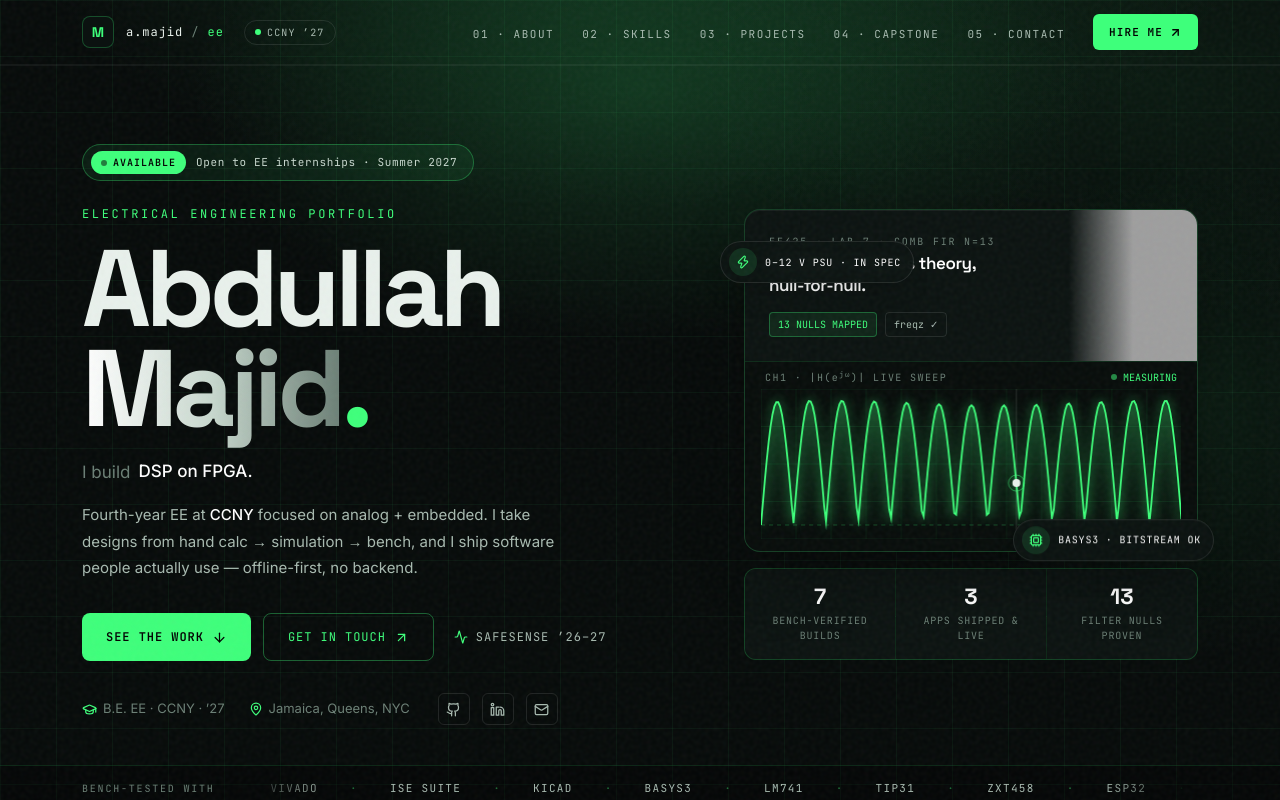
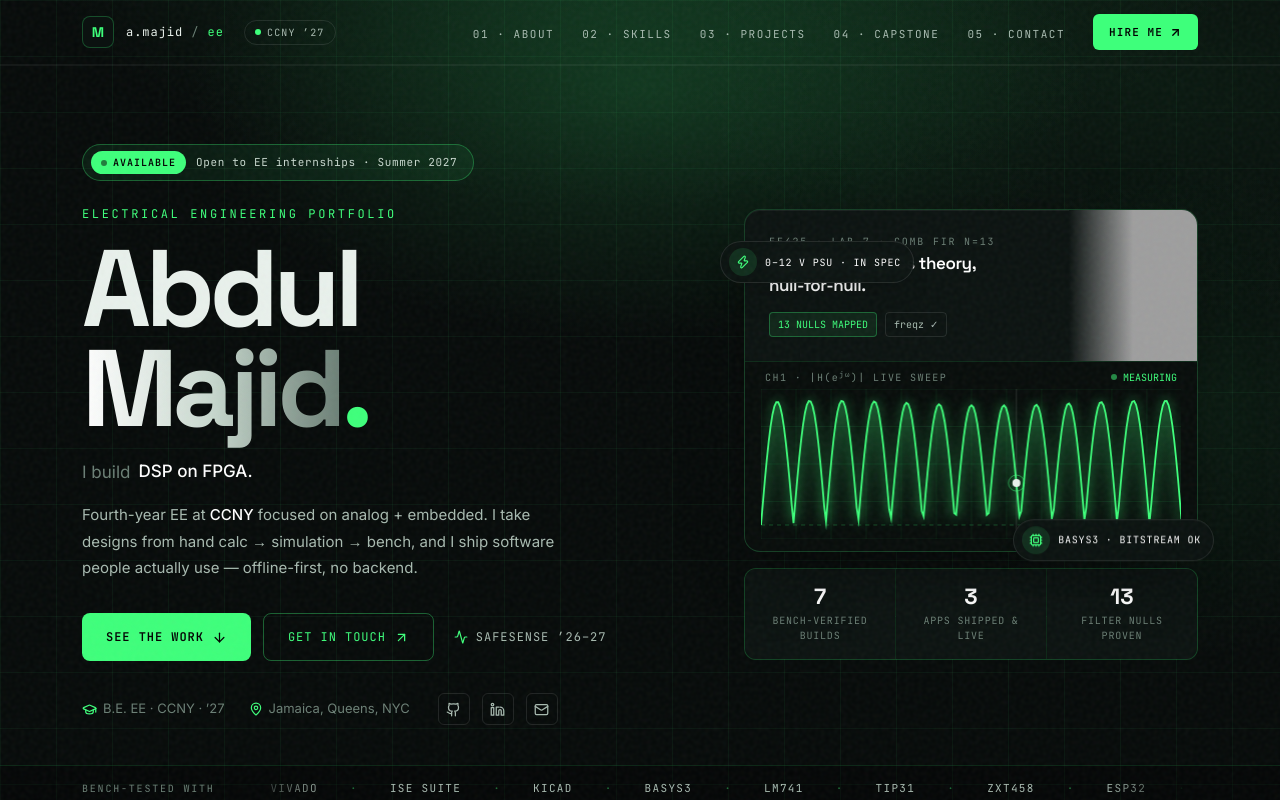
Before and after one commit to amajid17/Portfolio, a React (Vite) app: page / in a window 1280 px wide. Shown: the top 800 px of the page. Built offline with nearby package versions, Linux system fonts and the light colour scheme; grey boxes are pictures that could not be loaded.

Commit message:
Modify PROFILE first name and project title
Updated the first name and title in the PROFILE object for consistency. Adjusted specifications in the project details.

```diff
--- a/src/data.ts
+++ b/src/data.ts
@@ -1,6 +1,6 @@
 export const PROFILE = {
   name: "A. Majid",
-  first: "Abdullah",
+  first: "Abdul",
   last: "Majid",
   role: "Electrical Engineering · CCNY ’27",
   tagline: "Analog circuits, embedded systems & DSP — from first schematic to working bench prototype.",
@@ -126,12 +126,12 @@ export const LABS: Lab[] = [
     id: "comb",
     ch: "CH7",
     area: "FPGA Implementation · Featured",
-    title: "Comb FIR Filter on FPGA — N=13",
+    title: "Comb FIR Filter on FPGA",
     summary:
       "Reverse-engineered an undisclosed comb FIR by reading the ISE schematic cold — counted cascaded registers to extract N before powering anything. Swept to Nyquist, mapped every null, proved N must be odd for a Nyquist null, modded the design and matched MATLAB freqz null-for-null.",
     tags: ["FPGA", "FIR Comb", "ISE", "MATLAB freqz", "ADC/DAC"],
     specs: [
-      { k: "N extracted", v: "13 · schematic count", pass: true },
+      { k: "Delay param", v: "Extracted from schematic", pass: true },
       { k: "Nulls", v: "All mapped to Nyquist", pass: true },
       { k: "Match", v: "HW = freqz theory", pass: true },
     ],
```
